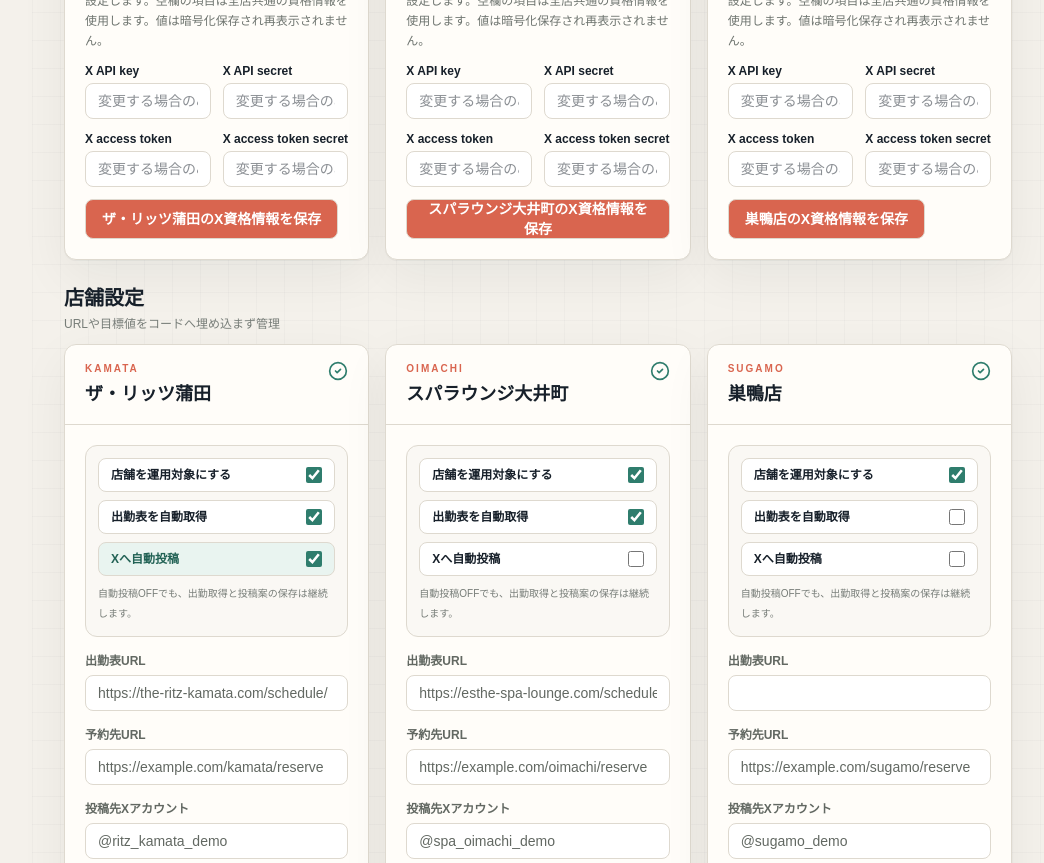
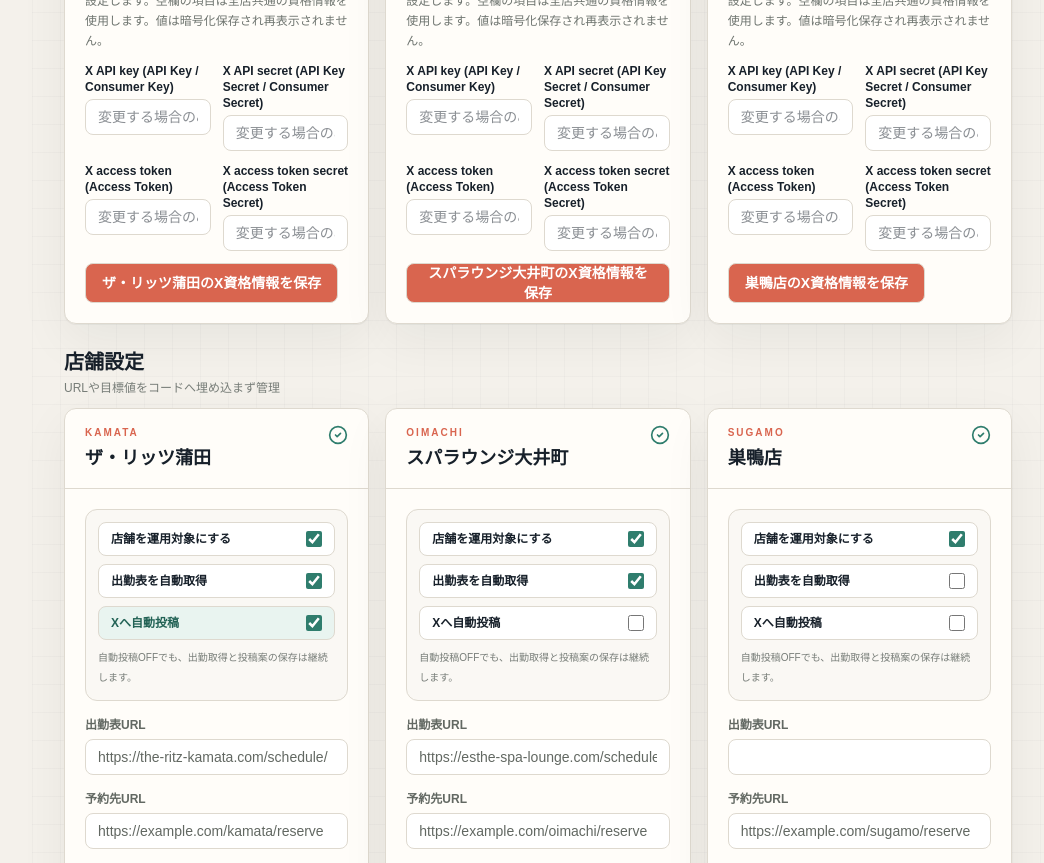
Before and after one commit to kntk0901-del/esthe-autopilot, a Next.js app: page /settings in a window 1280 px wide. Shown: the part 2600-3463 px from the top of the page, without its empty margins (236-1280 px from the left). Built offline with nearby package versions, Linux system fonts and the light colour scheme; no server answers.

Commit message:
Consolidate data access: remove unused read-only REST endpoints; X creds per-store only

```diff
--- a/components/settings/store-x-credentials-form.tsx
+++ b/components/settings/store-x-credentials-form.tsx
@@ -5,11 +5,15 @@
 import { LoaderCircle } from "lucide-react";
 import { Button } from "@/components/ui/button";
 
+// ラベルの括弧内は、X開発者ポータル(Keys and tokens)で実際に表示・発行される名称。
 const FIELDS = [
-  { base: "xApiKey", label: "X API key" },
-  { base: "xApiSecret", label: "X API secret" },
-  { base: "xAccessToken", label: "X access token" },
-  { base: "xAccessTokenSecret", label: "X access token secret" },
+  { base: "xApiKey", label: "X API key (API Key / Consumer Key)" },
+  { base: "xApiSecret", label: "X API secret (API Key Secret / Consumer Secret)" },
+  { base: "xAccessToken", label: "X access token (Access Token)" },
+  {
+    base: "xAccessTokenSecret",
+    label: "X access token secret (Access Token Secret)",
+  },
 ] as const;
 
 export function StoreXCredentialsForm({
```
